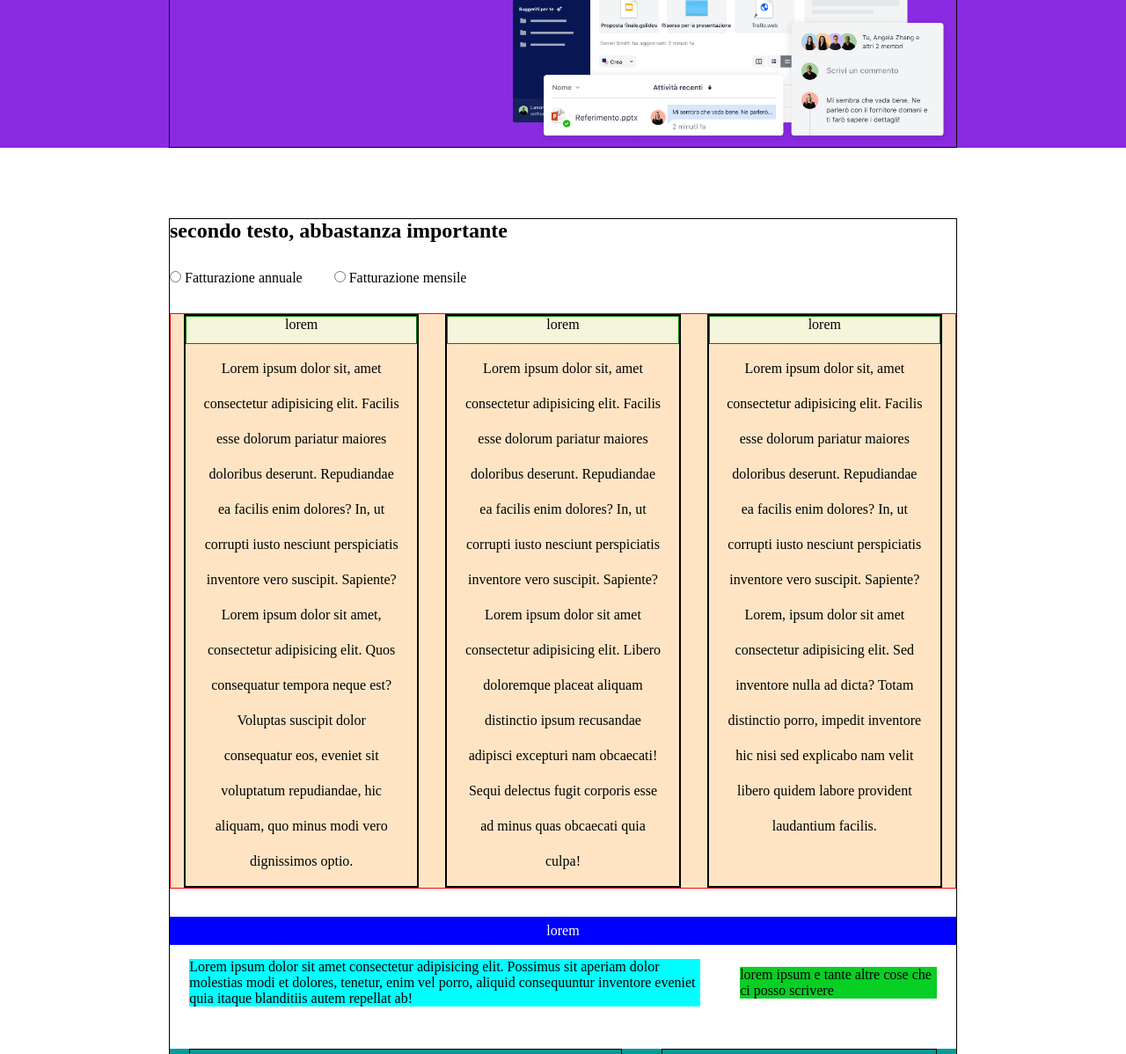
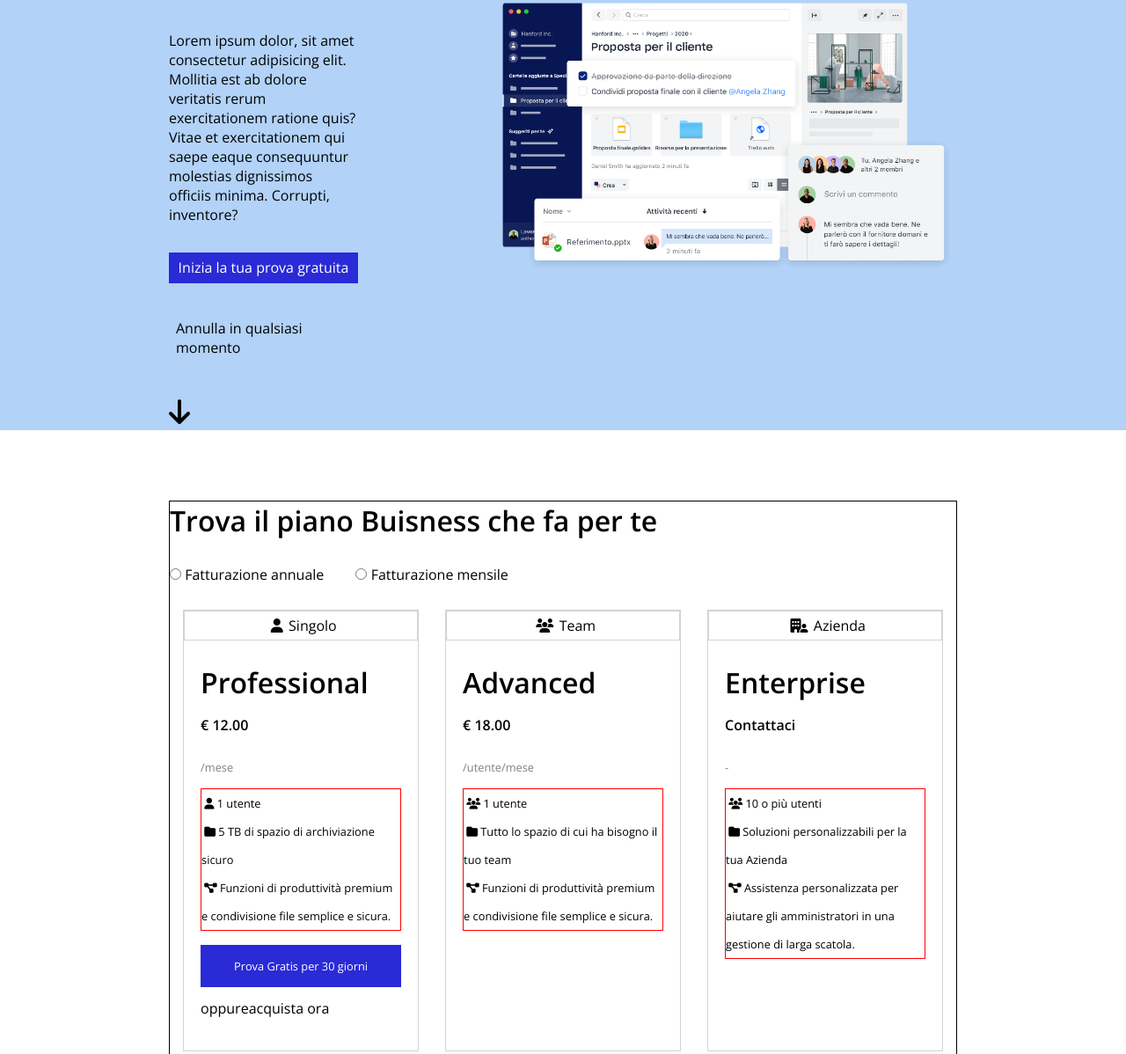
Before and after one commit to AlexanderDerevliov/htmlcss-dropbox, a plain HTML site: page index.html in a window 1280 px wide. Shown: the part 371-1569 px from the top of the page at 88% size. Drawn offline with nearby package versions, Linux system fonts and the light colour scheme.

Commit message:
add: columns

```diff
--- a/css/style.css
+++ b/css/style.css
@@ -15,12 +15,19 @@ a {
     color: inherit;
 }
 
+li {list-style-type: none;}
 
-
+body {
+    font-family: 'Open Sans', sans-serif;
+}
 
 /* COMMON */
 
+h1 {
+    font-size: 4rem;
+}
 
+h2 {font-size: 2rem;}
 
 
 
@@ -30,30 +37,43 @@ nav {
     width: 100%;
     margin: 0 auto;
     height: 60px;
-    background-color: aqua;
     display: flex;
     justify-content: space-between;
-
+    align-items: center;
 }
 
 
 .menu-nav-left  ul li, .menu-nav-right ul li {
     display: inline-block;
-    line-height: 60px;
-    padding: .4rem .6rem;
+    padding: .4rem .8rem;
     list-style-type: none;
 }
 
-li .logo {
-    line-height: 30px;
+li:hover {
+    color: rgb(103, 103, 226);
+}
+
+.logo img {
     vertical-align: middle;
+}
+
+.btn-nav {
+    background-color: rgb(42, 42, 215);
+    color: white;
+    transition: all 1s;
+}
+
+.btn-nav:hover {
+    background-color: blue;
+    color: white;
+    transform: scale(1.1);
 }
 
 /* HERO */
 
 .hero {
     width: 100%;
-    background-color: blueviolet;
+    background-color: rgb(178, 210, 248);
     text-align: center;
     padding-top: 60px;
 }
@@ -62,25 +82,69 @@ li .logo {
 .principal-text {
     width: 70%;
     margin: 0 auto ;
-    text-align: center;
+    text-align: start;
 }
 
 /* COLUMN-HERO */
 .col-hero{
     width: 70%;
     margin: 5rem auto;
-    border: 1px solid black;
     display: flex;
     justify-content: center;
 }
 
-/* SECTION */
+.col-text-left {
+    width: 40%;
+}
+
+.text-hero, .expire{
+    width: 60%;
+    text-align: left;
+    margin: 2rem 0;
+}
+
+.col-img {
+    width: 60%;
+}
+
+/* BUTTON */
+
+.btn-big {
+    width: 60%;
+    padding: 0.4rem;
+    background-color: rgb(42, 42, 215);
+    color: white;
+    transition: all 1s;
+}
+.expire {
+    width: 60%;
+    padding: 0.5rem;
+    background-color: rgba(204, 204, 239, 0);
+    color: black;
+}
+
+
+
+.btn-big:hover {
+    background-color: blue;
+    color: white;
+}
+
+.arrow {
+    text-align: left;
+    font-size: 2rem;
+}
+
+
+
+
+/* SECTION-BUISNESS*/
 .container {
     width: 70%;
     margin: 0 auto;
     border: 1px solid black;
+}
 
-}
 
 .input-left, .input-right {
     display: inline-block;
@@ -88,34 +152,75 @@ li .logo {
      padding-right: 2rem;
 }
 
-/* SECTION2 */
+/* SECTION-BUISNESS-COLUMNS */
 .row {
     display: flex;
     justify-content: space-around;
-    border: 1px solid red;
-    min-height: 100px;
-    background-color: bisque;
-
 }
 
 .col {
     width: calc(90% / 3 );
-    border: 2px solid black;
     text-align: center;
+    border: 1px solid lightgray;
 }
 
 .col-up {
     min-height: 2rem;
-    background-color: beige;
-    border: 1px solid green;
+    line-height: 2rem;
+    border: 1px solid lightgray;
 }
 
 .col-down-text {
-    padding: .5rem 1.2rem;
-    line-height: 2.5rem;
+    padding: 1.5rem 1.2rem;
+    text-align: left;
+    line-height: 3rem;
+    display: flex;
+    flex-direction: column;
 }
 
-/* SECTION3 */
+ .col-down-section-promo {
+   border: 1px solid red;
+   width: 100%;
+
+}
+
+
+.p-big i {
+    padding: .4rem;
+}
+
+.p-small i {
+    font-size: .8rem;
+    padding: .2rem;
+
+}
+.p-small {
+    font-size: .8rem;
+    line-height: 2.5em;
+
+}
+.btn-big-col {
+    margin-top: 1rem;
+    font-size: .8rem;
+    text-align: center;
+    background-color: rgb(42, 42, 215);
+    color: white;
+    transition: all 1s;
+}
+
+.btn-big-col:hover {
+    background-color: blue;
+    color: white;
+}
+
+
+
+.gray-text {
+    color: gray;
+    font-size: .8rem;
+}
+
+/* SECTION-HORIZONTAL-BUISNESS */
 
 .row-second {
     width: 100%;
@@ -169,7 +274,7 @@ li .logo {
 
 }
 
-/* SECTION4 */
+/* SECTION-DROPBOX-BUISNESS*/
 
 .row-big {
 
@@ -178,10 +283,13 @@ li .logo {
     display: flex;
     justify-content: center;
     flex-wrap: wrap;
+    gap: 2rem;
+
 }
 
 .columns {
-    width: calc(100% / 3);
+    width: calc(90% / 3);
     border: 1px solid black;
 
+
 }
--- a/index.html
+++ b/index.html
@@ -5,6 +5,13 @@
     <meta charset="UTF-8">
     <meta name="viewport" content="width=device-width, initial-scale=1.0">
     <link rel="stylesheet" href="css/style.css">
+
+    <link href="https://fonts.googleapis.com/css2?family=Open+Sans:wght@400;600&display=swap" rel="stylesheet">
+
+    <link rel="stylesheet" href="https://cdnjs.cloudflare.com/ajax/libs/font-awesome/6.4.2/css/all.min.css"
+        integrity="sha512-z3gLpd7yknf1YoNbCzqRKc4qyor8gaKU1qmn+CShxbuBusANI9QpRohGBreCFkKxLhei6S9CQXFEbbKuqLg0DA=="
+        crossorigin="anonymous" referrerpolicy="no-referrer" />
+
     <title>DropBox</title>
 </head>
 
@@ -17,20 +24,20 @@
             <!-- menu-nav-left -->
             <div class="menu-nav-left">
                 <ul>
-                    <li class="logo"><img src="img/logo-small.png" alt=""></ class="logo">
-                    <li><a href="">lorem</a></li>
-                    <li><a href="">lorem</a></li>
-                    <li><a href="">lorem</a></li>
+                    <li class="logo"><img src="img/logo-small.png" alt=""></li">
+                    <li><a href="">Perchè Dropbox</a></li>
+                    <li><a href="">Funzioni</a></li>
+                    <li><a href="">Piani e Prezzi</a></li>
                 </ul>
             </div>
             <!--/ menu-nav-left -->
             <!-- menu-nav-right -->
             <div class="menu-nav-right">
                 <ul>
-                    <li><a href="">lorem</a></li>
-                    <li><a href="">lorem</a></li>
-                    <li><a href="">lorem</a></li>
-                    <li><a href="">lorem</a></li>
+                    <li><a href="">Supporto</a></li>
+                    <li><a href="">Contatta l'ufficio vendite</a></li>
+                    <li><a href="">Accedi</a></li>
+                    <li class="btn-nav"><a href="">Inizia</a></li>
                 </ul>
             </div>
             <!-- /menu-nav-right -->
@@ -47,16 +54,30 @@
 
             <!-- main-text -->
             <div class="principal-text">
-                <h1>QUESTO è IL TESTO PRINCIPALE</h1>
+                <h1>Tutto ciò che ti serve per il lavoro, in un unico posto</h1>
             </div>
 
             <!--/ main-text -->
 
             <div class="col-hero">
-                <div class="col-text-top">
-                    Lorem ipsum dolor sit amet consectetur adipisicing elit. Non necessitatibus sit iusto eligendi.
-                    Quasi in soluta minima modi, exercitationem adipisci eaque ducimus maiores ex id labore porro nulla
-                    delectus quas?
+                <div class="col-text-left">
+
+                    <div class="text-hero">
+                        Lorem ipsum dolor, sit amet consectetur adipisicing elit. Mollitia est ab dolore veritatis rerum
+                        exercitationem ratione quis? Vitae et exercitationem qui saepe eaque consequuntur molestias
+                        dignissimos officiis minima. Corrupti, inventore?
+                    </div>
+                    <div class="btn-big">
+                        <a href="">Inizia la tua prova gratuita</a>
+                    </div>
+
+                    <div class="expire">
+                        <a href="">Annulla in qualsiasi momento</a>
+                    </div>
+                    <div class="arrow">
+                        <i class="fa-solid fa-arrow-down"></i>
+                    </div>
+
 
                 </div>
 
@@ -70,14 +91,14 @@
 
         </div>
 
-        <!-- section -->
+        <!-- section-buisness -->
 
         <!-- container -->
         <div class="container">
 
             <!-- secondary-text -->
             <div class="secondary-text">
-                <h2>secondo testo, abbastanza importante</h2>
+                <h2>Trova il piano Buisness che fa per te</h2>
             </div>
 
             <div class="input-left">
@@ -85,55 +106,116 @@
                 <label for="contactChoice1">Fatturazione annuale</label>
             </div>
             <div class="input-right">
-                <input type="radio" id="contactChoice1" name="contact" value="" />
-                <label for="contactChoice1">Fatturazione mensile</label>
+                <input type="radio" id="contactChoice2" name="contact" value="" />
+                <label for="contactChoice2">Fatturazione mensile</label>
             </div>
 
-            <!-- section2 -->
+            <!-- section-buisness-columns -->
 
             <!-- raw-col -->
             <div class="row">
                 <div class="col">
                     <div class="col-up">
-                        lorem
+                        <p class="p-big"><i class="fa-solid fa-user"></i>Singolo</p>
                     </div>
                     <div class="col-down-text">
-                        Lorem ipsum dolor sit, amet consectetur adipisicing elit. Facilis esse dolorum pariatur maiores
-                        doloribus deserunt. Repudiandae ea facilis enim dolores? In, ut corrupti iusto nesciunt
-                        perspiciatis inventore vero suscipit. Sapiente? Lorem ipsum dolor sit amet, consectetur
-                        adipisicing elit. Quos consequatur tempora neque est? Voluptas suscipit dolor consequatur eos,
-                        eveniet sit voluptatum repudiandae, hic aliquam, quo minus modi vero dignissimos optio.
+
+                        <div class="col-down-section-user">
+                            <h2>Professional</h2>
+                            <strong>&euro; 12.00</strong>
+                            <p class="gray-text">/mese</p>
+                        </div>
+
+                        <div class="col-down-section-promo">
+
+                            <p class="p-small"><i class="fa-solid fa-user"></i>1 utente</p>
+
+                            <p class="p-small"><i class="fa-solid fa-folder"></i>5 TB di spazio di archiviazione sicuro
+                            </p>
+
+                            <p class="p-small"><i class="fa-solid fa-diagram-project"></i>Funzioni di produttività
+                                premium e condivisione file semplice e sicura. </p>
+                        </div>
+
+
+                        <div class="btn-big-col">
+                            <a href="">Prova Gratis per 30 giorni</a>
+                        </div>
+
+
+                       <span>oppure<a href="">acquista ora</a></span>
+
+
+
+                    </div>
+
+
+                </div>
+                <div class="col">
+                    <div class="col-up">
+                        <p class="p-big"><i class="fa-solid fa-users"></i>Team</p>
+
+                    </div>
+                    <div class="col-down-text">
+
+                        <div class="col-down-text-section-user">
+                            <h2>Advanced</h2>
+                            <strong>&euro; 18.00</strong>
+                            <p class="gray-text">/utente/mese</p>
+                        </div>
+
+                        <div class="col-down-section-promo">
+
+                            <p class="p-small"><i class="fa-solid fa-users"></i>1 utente</p>
+
+                            <p class="p-small"><i class="fa-solid fa-folder"></i>Tutto lo spazio di cui ha bisogno il
+                                tuo team</p>
+
+                            <p class="p-small"><i class="fa-solid fa-diagram-project"></i>Funzioni di produttività
+                                premium e condivisione file semplice e sicura. </p>
+
+                        </div>
+
+
+
+
+
+
                     </div>
                 </div>
                 <div class="col">
                     <div class="col-up">
-                        lorem
+                        <p class="p-big"><i class="fa-solid fa-building-user"></i>Azienda</p>
                     </div>
                     <div class="col-down-text">
-                        Lorem ipsum dolor sit, amet consectetur adipisicing elit. Facilis esse dolorum pariatur maiores
-                        doloribus deserunt. Repudiandae ea facilis enim dolores? In, ut corrupti iusto nesciunt
-                        perspiciatis inventore vero suscipit. Sapiente? Lorem ipsum dolor sit amet consectetur
-                        adipisicing elit. Libero doloremque placeat aliquam distinctio ipsum recusandae adipisci
-                        excepturi nam obcaecati! Sequi delectus fugit corporis esse ad minus quas obcaecati quia culpa!
-                    </div>
-                </div>
-                <div class="col">
-                    <div class="col-up">
-                        lorem
-                    </div>
-                    <div class="col-down-text">
-                        Lorem ipsum dolor sit, amet consectetur adipisicing elit. Facilis esse dolorum pariatur maiores
-                        doloribus deserunt. Repudiandae ea facilis enim dolores? In, ut corrupti iusto nesciunt
-                        perspiciatis inventore vero suscipit. Sapiente?
-                        Lorem, ipsum dolor sit amet consectetur adipisicing elit. Sed inventore nulla ad dicta? Totam
-                        distinctio porro, impedit inventore hic nisi sed explicabo nam velit libero quidem labore
-                        provident laudantium facilis.
+                        <div class="col-down-text-section-user">
+                            <h2>Enterprise</h2>
+                            <strong>Contattaci</strong>
+                            <p class="gray-text">-</p>
+                        </div>
+
+                        <div class="col-down-section-promo">
+
+                            <p class="p-small"><i class="fa-solid fa-users"></i>10 o più utenti</p>
+
+                            <p class="p-small"><i class="fa-solid fa-folder"></i>Soluzioni personalizzabili per la tua
+                                Azienda</p>
+
+                            <p class="p-small"><i class="fa-solid fa-diagram-project"></i>Assistenza personalizzata per
+                                aiutare gli amministratori in una gestione di larga scatola. </p>
+
+                        </div>
+
+
+
+
+
                     </div>
                 </div>
 
             </div>
 
-            <!-- section3 -->
+            <!-- section-horizontal-buisness -->
 
             <div class="row-second">
                 <div class="horizontal-col-up">
@@ -167,7 +249,7 @@
 
             </div>
 
-            <!-- section4 -->
+            <!-- section-dropbox-buisness -->
 
 
             <div class="wrapper">
@@ -178,6 +260,7 @@
                 <div class="row-big">
                     <div class="columns">
                         <div class="cadrs">
+                            <img src="img/business-feature-switching-tools.png" alt="">
                             Lorem ipsum dolor sit amet consectetur, adipisicing elit. Tempore magnam, dicta debitis
                             voluptas veniam vel id temporibus, quia tenetur fugiat dolorum praesentium vitae adipisci
                             dolore quos quod sint distinctio odit!
@@ -185,6 +268,30 @@
                         </div>
                     </div>
                     <div class="columns">
+                        <div class="cadrs">
+                            <img src="img/business-feature-send-files-it.png" alt="">
+                            Lorem ipsum dolor sit amet consectetur, adipisicing elit. Tempore magnam, dicta debitis
+                            voluptas veniam vel id temporibus, quia tenetur fugiat dolorum praesentium vitae adipisci
+                            dolore quos quod sint distinctio odit!
+
+                        </div>
+                    </div>
+                    <div class="columns">
+                        <div class="cadrs">
+
+                            <img src="img/business-feature-coordinate-it.png" alt="">
+
+
+                            Lorem ipsum dolor sit amet consectetur, adipisicing elit. Tempore magnam, dicta debitis
+                            voluptas veniam vel id temporibus, quia tenetur fugiat dolorum praesentium vitae adipisci
+                            dolore quos quod sint distinctio odit!
+
+                        </div>
+                    </div>
+                    <div class="columns">
+
+                        <img src="img/business-feature-integrations-it.png" alt="">
+
                         <div class="cadrs">
                             Lorem ipsum dolor sit amet consectetur, adipisicing elit. Tempore magnam, dicta debitis
                             voluptas veniam vel id temporibus, quia tenetur fugiat dolorum praesentium vitae adipisci
@@ -194,6 +301,9 @@
                     </div>
                     <div class="columns">
                         <div class="cadrs">
+
+                            <img src="img/business-feature-multi-device.png" alt="">
+
                             Lorem ipsum dolor sit amet consectetur, adipisicing elit. Tempore magnam, dicta debitis
                             voluptas veniam vel id temporibus, quia tenetur fugiat dolorum praesentium vitae adipisci
                             dolore quos quod sint distinctio odit!
@@ -202,22 +312,9 @@
                     </div>
                     <div class="columns">
                         <div class="cadrs">
-                            Lorem ipsum dolor sit amet consectetur, adipisicing elit. Tempore magnam, dicta debitis
-                            voluptas veniam vel id temporibus, quia tenetur fugiat dolorum praesentium vitae adipisci
-                            dolore quos quod sint distinctio odit!
 
-                        </div>
-                    </div>
-                    <div class="columns">
-                        <div class="cadrs">
-                            Lorem ipsum dolor sit amet consectetur, adipisicing elit. Tempore magnam, dicta debitis
-                            voluptas veniam vel id temporibus, quia tenetur fugiat dolorum praesentium vitae adipisci
-                            dolore quos quod sint distinctio odit!
+                            <img src="img/business-feature-security.png" alt="">
 
-                        </div>
-                    </div>
-                    <div class="columns">
-                        <div class="cadrs">
                             Lorem ipsum dolor sit amet consectetur, adipisicing elit. Tempore magnam, dicta debitis
                             voluptas veniam vel id temporibus, quia tenetur fugiat dolorum praesentium vitae adipisci
                             dolore quos quod sint distinctio odit!
```
